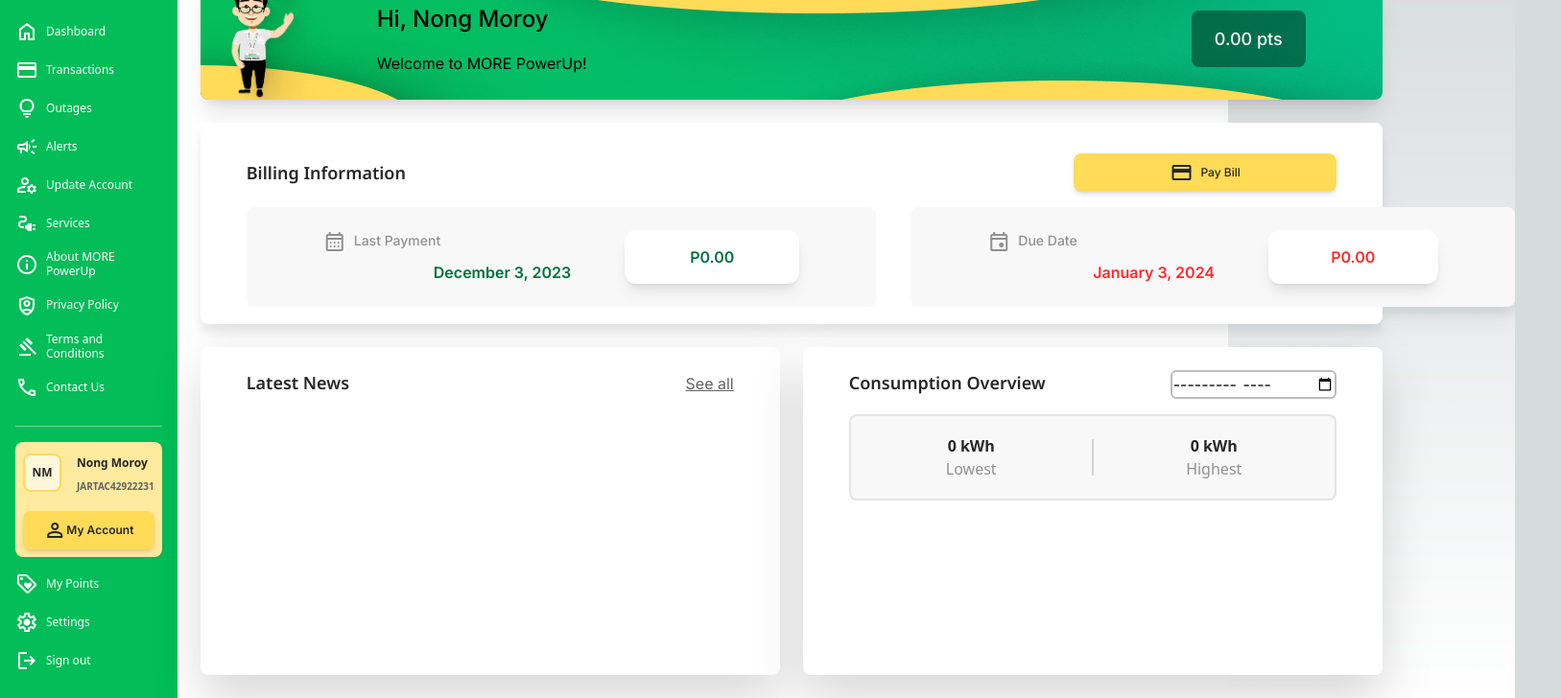
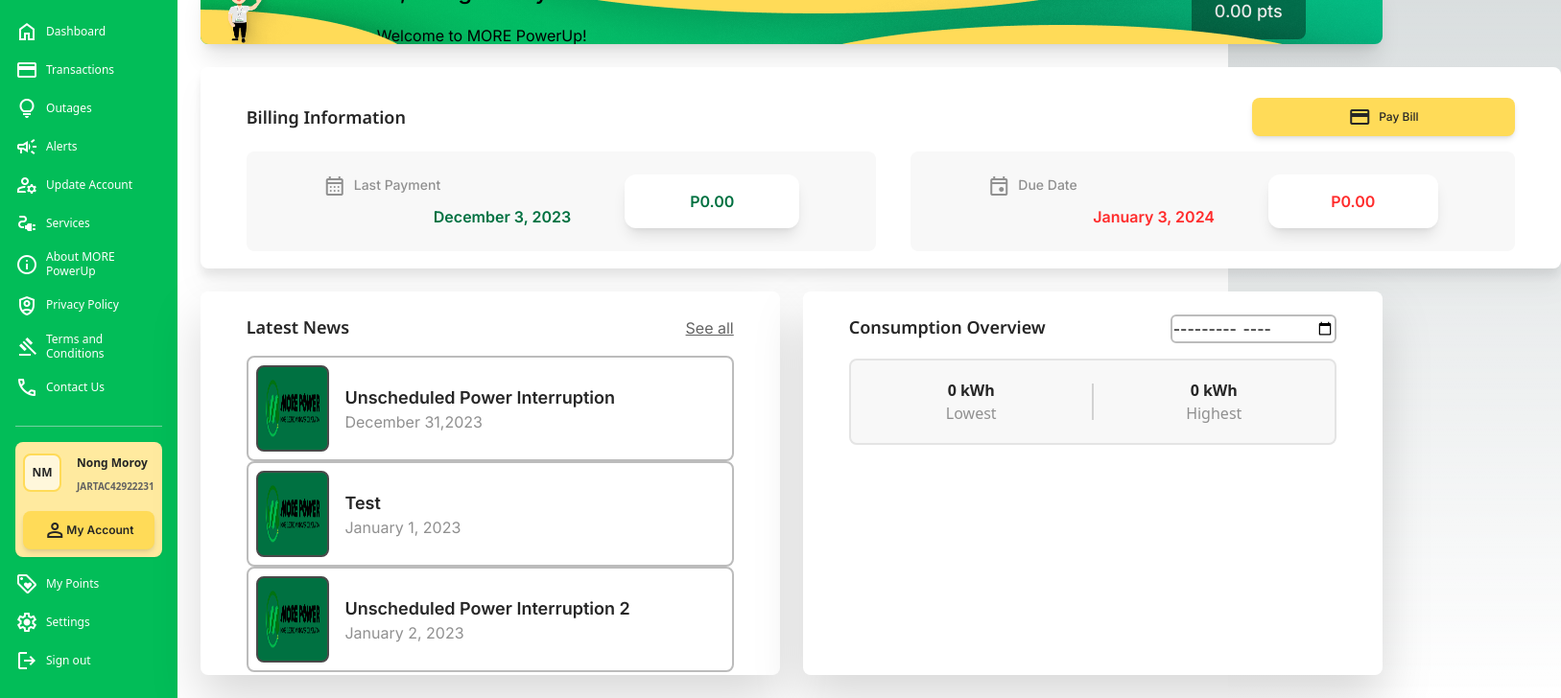
Before and after one commit to jlmartinez123/jlmartinez.github.io, a Next.js app: page /dashboard in a window 1280 px wide. Shown: the part 72-800 px from the top of the page at 96% size, 1627 px wide, since content can reach past the window. Built offline with nearby package versions, Linux system fonts and the light colour scheme.

Commit message:
refactor: add alert list

```diff
--- a/src/app/dashboard/page.tsx
+++ b/src/app/dashboard/page.tsx
@@ -4,12 +4,13 @@
 import Image from "next/image";
 import { useRouter } from "next/navigation";
 import 'material-symbols';
+import { FormEventHandler, useState } from "react";
 
 function dashboardPage(){
 
     // const router = useRouter();
 
-    const items = ['Item 1', 'Item 2', 'Item 3'];
+    const data = [{name:'Unscheduled Power Interruption', date:"December 31,2023"},{name:"Test", date:"January 1, 2023"},{name:"Unscheduled Power Interruption 2", date:"January 2, 2023"}]
 
     return (
 
@@ -17,7 +18,7 @@
         <div className="flex flex-row w-screen h-screen bg-white">
 
             {/* Navigation Bar */}
-            <div className="w-[260px] h-full bg-green-100 px-[16px] py-[32px] flex flex-col justify-between">
+            <div className="w-[260px] h-fit lg:h-full bg-green-100 px-[16px] py-[32px] flex flex-col justify-between">
                 <img src="assets/mpulogo.png" alt="MORE PowerUp Logo"/>
 
                 {/*========== Menu Container ==========*/}
@@ -189,7 +190,7 @@
                 </div>
 
                 {/* Billing section */}
-                <div className="h-[210px] bg-white drop-shadow-xl rounded-lg py-6 px-12 flex flex-col gap-2">
+                <div className="h-[210px] bg-white drop-shadow-xl rounded-lg py-6 px-12 flex flex-col gap-2 w-fit">
 
                     {/* Header */}
                     <div className="py-2 flex flex-row justify-between items-center">
@@ -202,7 +203,7 @@
                     <div className="flex flex-row gap-9">
 
                         {/* Last Payment */}
-                        <div className="w-full bg-neutral-1100 py-6 px-20 flex flex-row justify-between rounded-lg items-center gap-[56px]">
+                        <div className="w-fit lg:h-full bg-neutral-1100 py-6 px-20 flex flex-row justify-between rounded-lg items-center gap-[56px]">
 
                             <div className="flex flex-col w-full gap-2">
                                 <text className="text-neutral-600 text-[14px] font-medium flex flex-row gap-2 w-full content-center"><span className="material-symbols-outlined">calendar_month</span> Last Payment </text>
@@ -218,7 +219,7 @@
                         </div>
 
                         {/* Due Date */}
-                        <div className="w-full bg-neutral-1100 py-6 px-20 flex flex-row justify-between rounded-lg items-center gap-[56px]">
+                        <div className="w-fit lg:h-full bg-neutral-1100 py-6 px-20 flex flex-row justify-between rounded-lg items-center gap-[56px]">
 
                             <div className="flex flex-col w-full gap-2">
                                 <text className="text-neutral-600 text-[14px] font-medium flex flex-row gap-2 w-full content-center"><span className="material-symbols-outlined">event</span> Due Date </text>
@@ -239,7 +240,7 @@
                 <div className="w-full h-[400px] flex flex-row gap-6">
 
                     {/* Alerts box */}
-                    <div className="w-full bg-white drop-shadow-2xl py-6 px-12 rounded-lg h-full">
+                    <div className="w-full bg-white drop-shadow-2xl py-6 px-12 rounded-lg h-full flex flex-col gap-4 overflow-hidden">
 
                         {/* Header */}
                         <div className="flex justify-between items-center">
@@ -248,9 +249,24 @@
                             <button className="underline text-neutral-400"> See all </button>
                         </div>
 
-                        <div className="h-full flex justify-center items-center">
-                            {/* <text className="text-neutral-200 font-semibold text-[32px]">List goes here</text> */}
-                        </div>
+                        {/* Alert list */}
+                        <div className="h-full w-full flex flex-col">
+
+                            {data.map((item,index) =>
+
+                            <a href="https://www.google.com"><div className='w-full bg-white border-2 rounded-lg p-2 border-neutral-700 align-middle flex flex-row gap-4 items-center h-fit' key={index}>
+                                <div className="w-[90px] h-[90px] place-self-center border-2 border-neutral-300 p-2 flex justify-center rounded-lg bg-custom-green">
+                                    <img src="assets/logo.png" alt="placeholder"/>
+                                </div>
+
+                                <div className="flex flex-col w-full">
+                                    <text className="text-neutral-100 font-semibold text-[18px]">{item.name}</text>
+                                    <text className="text-neutral-600">{item.date}</text>
+                                </div>
+                            </div></a>)
+                            }
+
+                         </div>
 
 
                     </div>
--- a/src/app/page.tsx
+++ b/src/app/page.tsx
@@ -7,7 +7,7 @@
 
   const router= useRouter();
   //component (test lang ni)
-  // const data = [{name:'john doe', age: 31}, {name:'jane doe', age: 21}, {name:'jake', age: 34}]
+  const data = [{name:'john doe', age: 31}, {name:'jane doe', age: 21}, {name:'jake', age: 34}]
 
   //Form variables(?)
   const [firstName, setFirstName] = useState(" ");
@@ -26,14 +26,14 @@
   return <div className=" max-w-full h-screen flex items-center justify-center flex-col gap-6">
 
     {/* component part 2 (Test lang ni) */}
-    {/* {data.map((item, index) => (
+    {data.map((item, index) => (
       <div className="p-5 bg-blue-600 rounded-md" key={index}>
         <text> {item.age} {item.name}</text>
       </div>
         )
       )
 
-    } */}
+    }
 
 
     <div className=" bg-opacity-20 bg-gradient-to-tl from-red-900 to-purple-800 rounded-3xl pt-8 pb-4 pl-8 pr-8 space-x-1.5 ring-white">
--- /dev/null
+++ b/src/app/test/page.tsx
@@ -0,0 +1,16 @@
+'use client'
+
+import Link from 'fs';
+import Image from "next/image"
+
+function workSpace(){
+    return(
+
+        <div>
+            <div className='w-full h-[120px] bg-white border-b-2 border-neutral-700'>
+
+
+            </div>
+        </div>
+    )
+}
```
